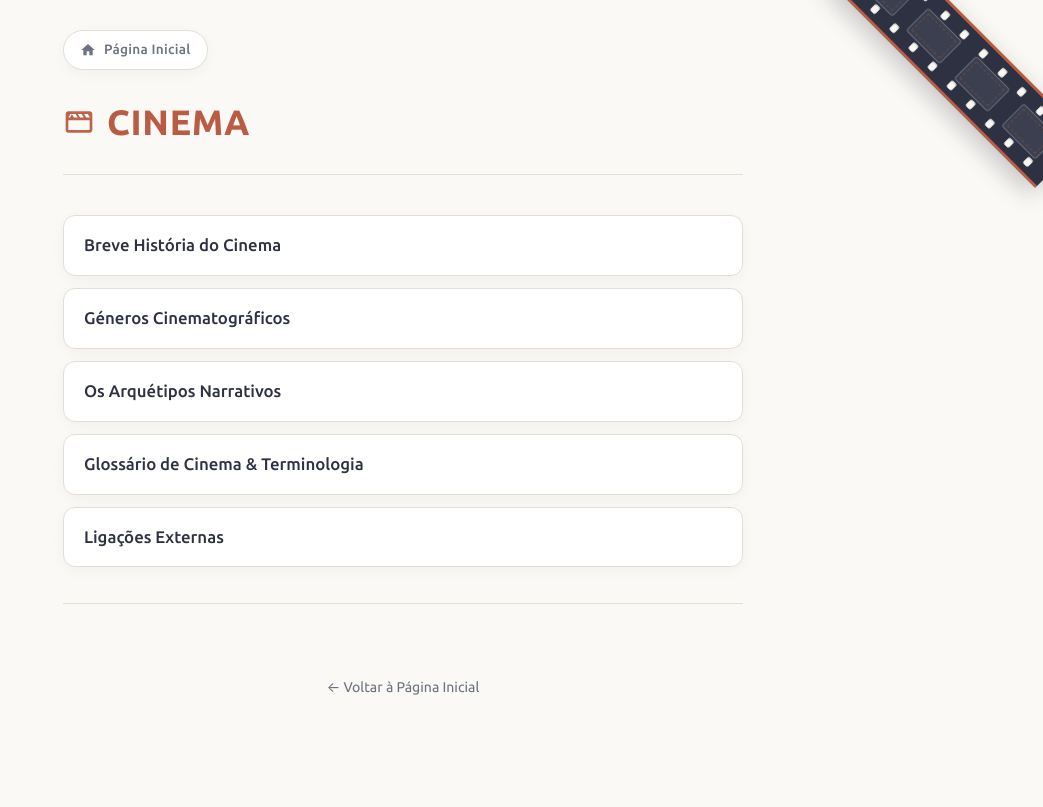
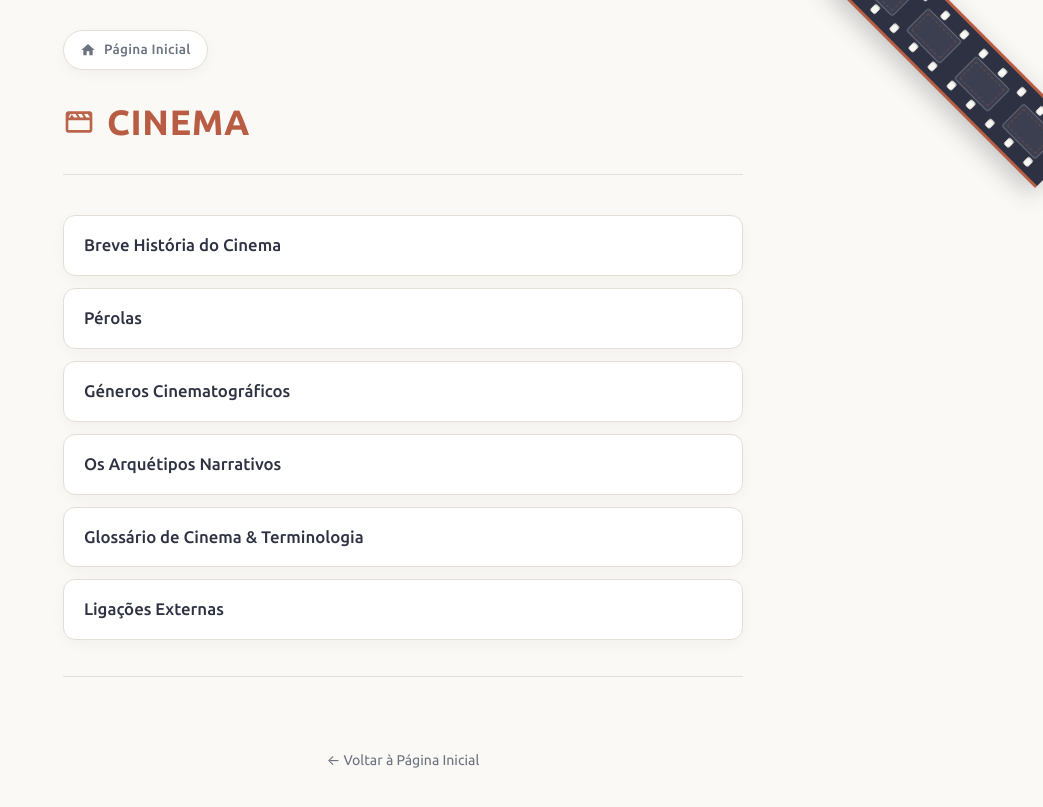
Before and after one commit to joaquim-capitao/aquele-filme, a Jekyll site: the page index.html, which Jekyll copies as it is, in a window 1280 px wide. Shown: the top 807 px of the page, without its empty margins (237-1280 px from the left). Built offline with Jekyll 4.4.1, drawn with Linux system fonts in a browser that asks for light colours.

Commit message:
Add link to Pérolas in the chronicles list

```diff
--- a/index.html
+++ b/index.html
@@ -341,6 +341,7 @@
 
     <ul class="chronicles-list" id="chronicles-list">
       <li><a href="https://joaquim-capitao.github.io/cinema/historia"><span class="title">Breve História do Cinema</span></a></li>
+      <li><a href="https://joaquim-capitao.github.io/cinema/perolas"><span class="title">Pérolas</span></a></li>
       <li><a href="https://joaquim-capitao.github.io/cinema/generos"><span class="title">Géneros Cinematográficos</span></a></li>
       <li><a href="https://joaquim-capitao.github.io/cinema/arquetipos"><span class="title">Os Arquétipos Narrativos</span></a></li>
       <li><a href="https://joaquim-capitao.github.io/cinema/glossario"><span class="title">Glossário de Cinema & Terminologia</span></a></li>
```
